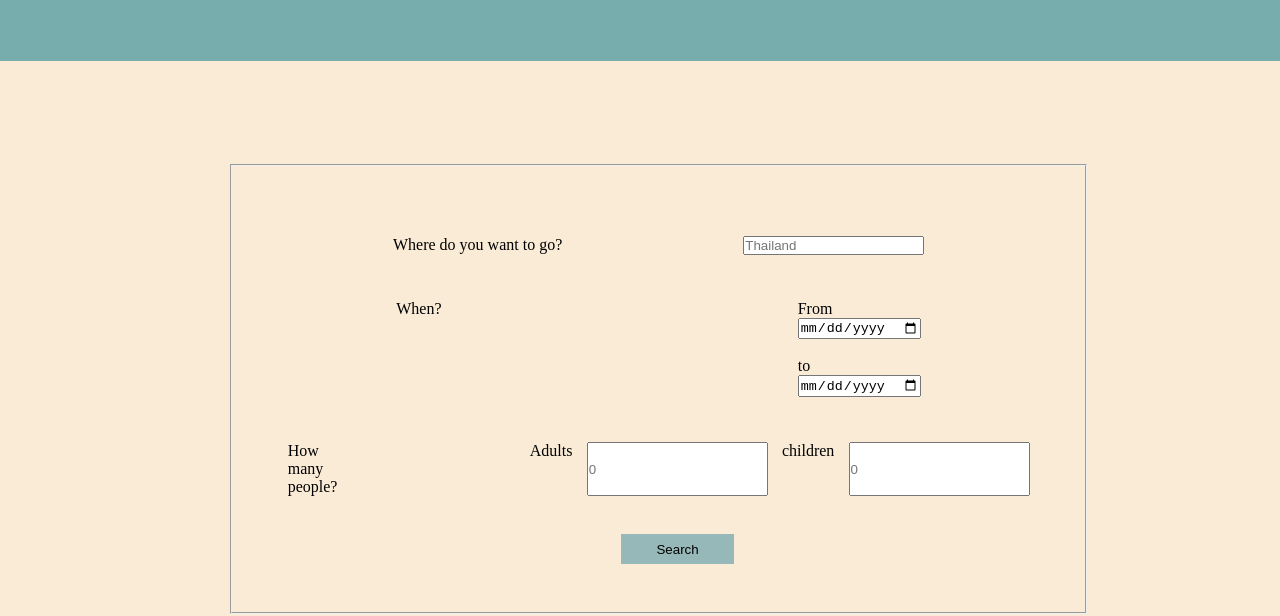
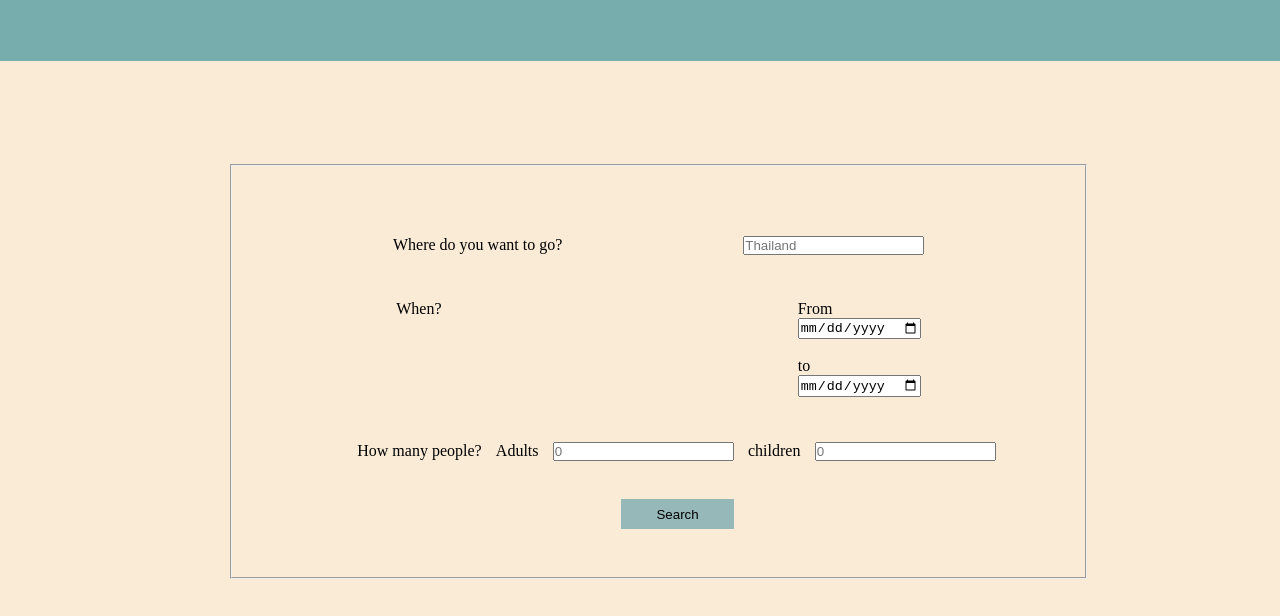
Before and after one commit to CDianaprince/arquitectura_CSS_-BEM, a plain HTML site: page index.html in a window 1280 px wide. Shown: the part 202-818 px from the top of the page. Drawn offline with Linux system fonts and the light colour scheme.

Commit message:
arreglo css

```diff
--- a/Assets/css/style.css
+++ b/Assets/css/style.css
@@ -70,11 +70,6 @@ padding: 3%;}
     flex-direction: column;
     padding-left: 45%;
     align-self: center;
-
-}
-
-.fieldset__div-2__span__label__2{
- width: 5%;
 }
 
 .fieldset__div-3{
@@ -86,8 +81,9 @@ padding: 3%;}
 }
 
 .fieldset__div-3__span{
-    padding-right: 25%;
+    padding-left: 5%;
 }
+
 
 .fieldset__button{
     text-align: center;
@@ -98,14 +94,11 @@ padding: 3%;}
     border: none;
 }
 
-
-
-
 .footer{
     display: flex;
     justify-content: space-between;
     padding: 2%;
-    background-color: rgb(120, 173, 173)
+    background-color: rgb(120, 173, 173);
 }
 
 .label{
--- a/index.html
+++ b/index.html
@@ -76,7 +76,7 @@
 
                     <label for="people">Adults</label>
 
-                    <input  class="fieldset____div-3__input-3" type="number" name="people" placeholder="0">
+                    <input  class="fieldset__div-3__input-3" type="number" name="people" placeholder="0">
 
                     <label for="people">children</label>
 
```
